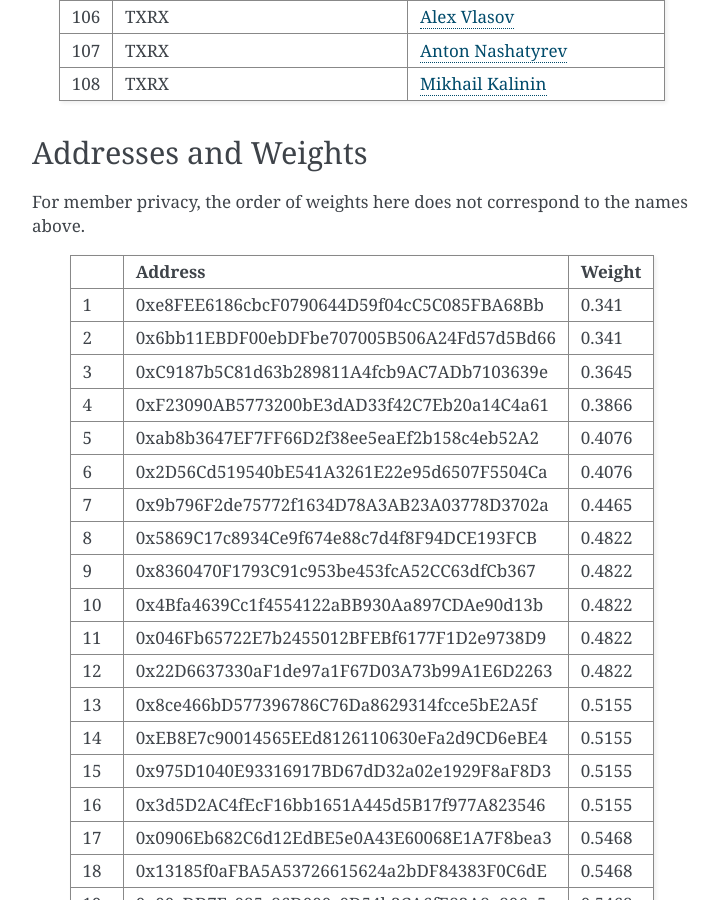
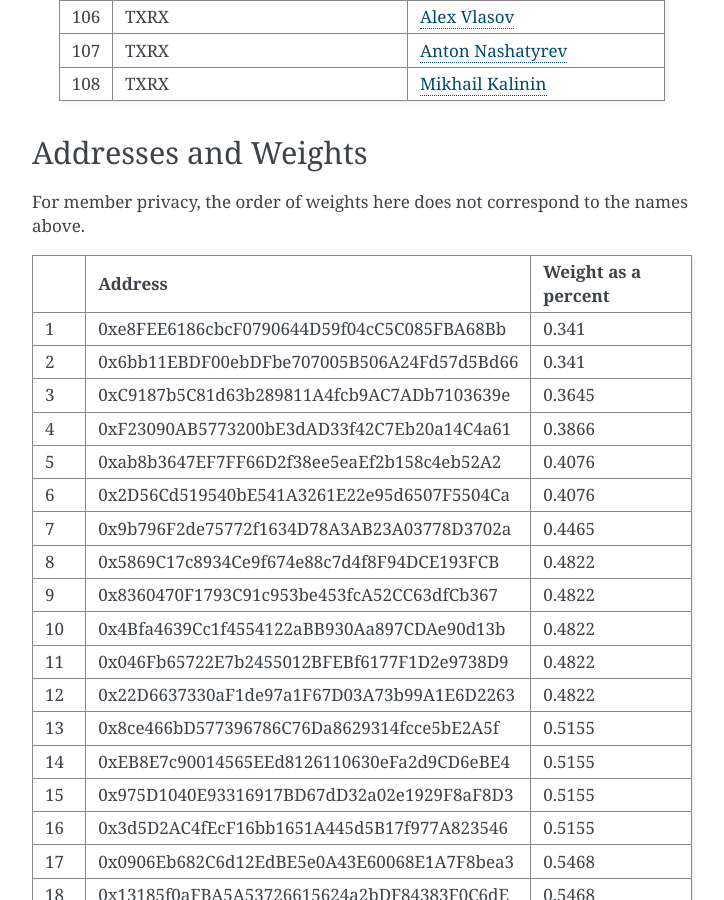
Before and after one commit to protocolguild/documentation, a Sphinx documentation site: the page built from docs/9-membership.md, in a window 1280 px wide and 900 px high, scrolled down 3769 px. Shown: the whole window, without its empty margins (388-1112 px from the left). Built offline with Sphinx 7.4.7, drawn with Linux system fonts in a browser that asks for light colours.

Commit message:
Update 9-membership.md

```diff
--- a/docs/9-membership.md
+++ b/docs/9-membership.md
@@ -117,7 +117,7 @@ For transparency purposes, we are disclosing each Guild member's team, the name/
 ## Addresses and Weights
 For member privacy, the order of weights here does not correspond to the names above.
 
-|      | Address  |                Weight |
+|      | Address  |                Weight as a percent |
 | ---:         |        :--- |        :--- |
 | 1 | 0xe8FEE6186cbcF0790644D59f04cC5C085FBA68Bb | 0.341 |
 | 2 | 0x6bb11EBDF00ebDFbe707005B506A24Fd57d5Bd66 | 0.341 |
```
